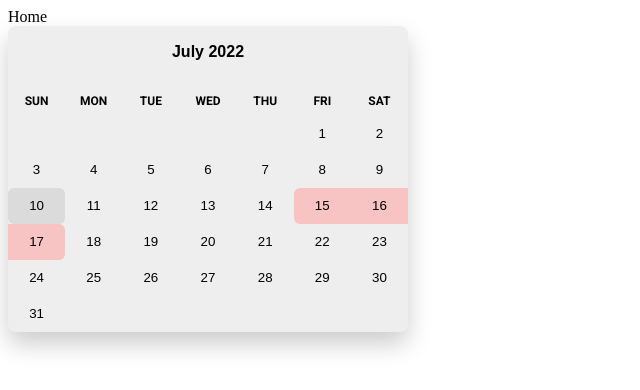
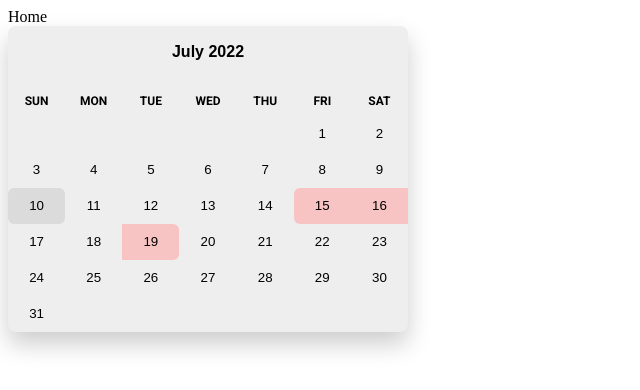
Before and after one commit to mko02/Trip-Planner, a React (Create React App) app in the folder client/: page / in a window 1280 px wide. Shown: the top 390 px of the page, without its empty margins (0-640 px from the left). Built offline with nearby package versions, Linux system fonts and the light colour scheme.

Commit message:
calender

```diff
--- a/client/src/Components/Calendar/ReactCalendar.js
+++ b/client/src/Components/Calendar/ReactCalendar.js
@@ -4,18 +4,20 @@ import './calendar.css';
 
 
 
-export const ReactCalendar = () => {
+export const ReactCalendar = (props) => {
     const [date, setDate] = useState(new Date());
 
     const onChange = date => {
       setDate(date)
     }
 
-    const mark = [
+    const mark = props.tripDate
+    /*
+    mark = [
       'Jul 15 2022',
       'Jul 16 2022',
       'Jul 17 2022'
-    ]
+    ] */
 
     const today = new Date()
 
--- a/client/src/Pages/Home.js
+++ b/client/src/Pages/Home.js
@@ -4,7 +4,14 @@ import { ReactCalendar } from "../Components/Calendar/ReactCalendar.js"
 function Home() {
   return (
     <><div>Home</div><div>
-      <ReactCalendar />
+      <ReactCalendar
+        //Dates to be highlighted
+        tripDate = {[
+          'Jul 15 2022',
+          'Jul 16 2022',
+          'Jul 19 2022']
+        }
+      />
     </div></>
   )
 }
```
Lines whose indentation alone changed are shown as unchanged.
